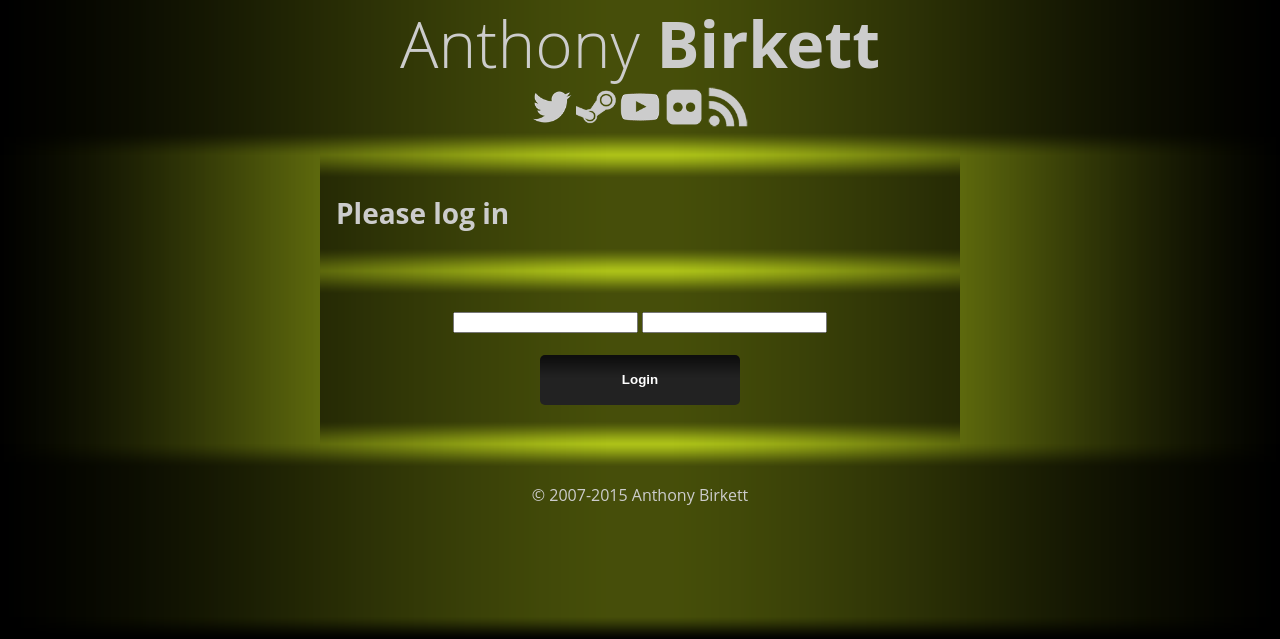
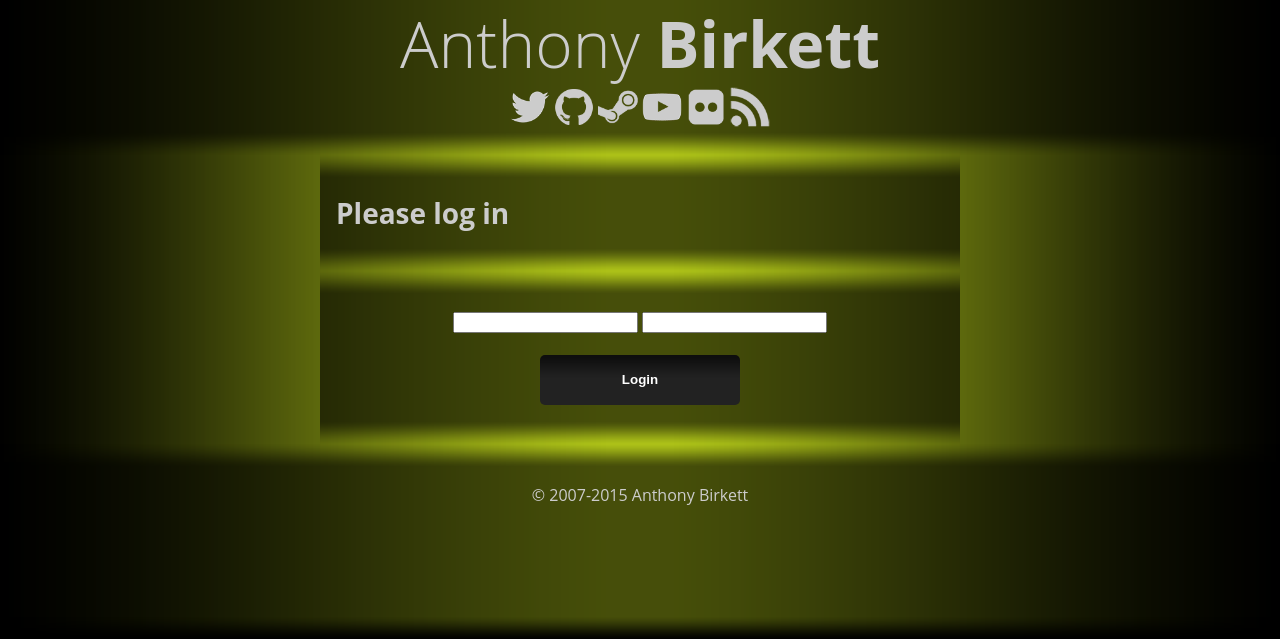
Before and after one commit to birkett/a-birkett.co.uk, a PHP site: page /admin/ in a window 1280 px wide. Shown: the top 639 px of the page. Run offline with PHP 8.4, Linux system fonts and the light colour scheme.

Commit message:
Added GitHub header icon.

```diff
--- a/template/page.tpl
+++ b/template/page.tpl
@@ -24,6 +24,7 @@
 			<div class="header">
 				<a href="/{ADMINFOLDER}"><h1>Anthony <strong>Birkett</strong></h1></a>
 				<a href="http://www.twitter.com/birkett26" title="Twitter" target="_blank"><img class="headernavicon" src="img/twitter.png" alt="twitter" /></a>
+				<a href="http://www.github.com/birkett26" title="GitHub" target="_blank"><img class="headernavicon" src="img/github.png" alt="github" /></a>
 				<a href="http://www.steamcommunity.com/id/birkett" title="Steam" target="_blank"><img class="headernavicon" src="img/steam.png" alt="steam" /></a>
 				<a href="http://www.youtube.com/birkett26" title="YouTube" target="_blank"><img class="headernavicon" src="img/youtube.png" alt="youtube" /></a>
 				<a href="http://www.flickr.com/photos/birkett26" title="Flickr" target="_blank"><img class="headernavicon" src="img/flickr.png" alt="flickr" /></a>
```
Also changed, not shown: img/github.png (added), 1 other file.
